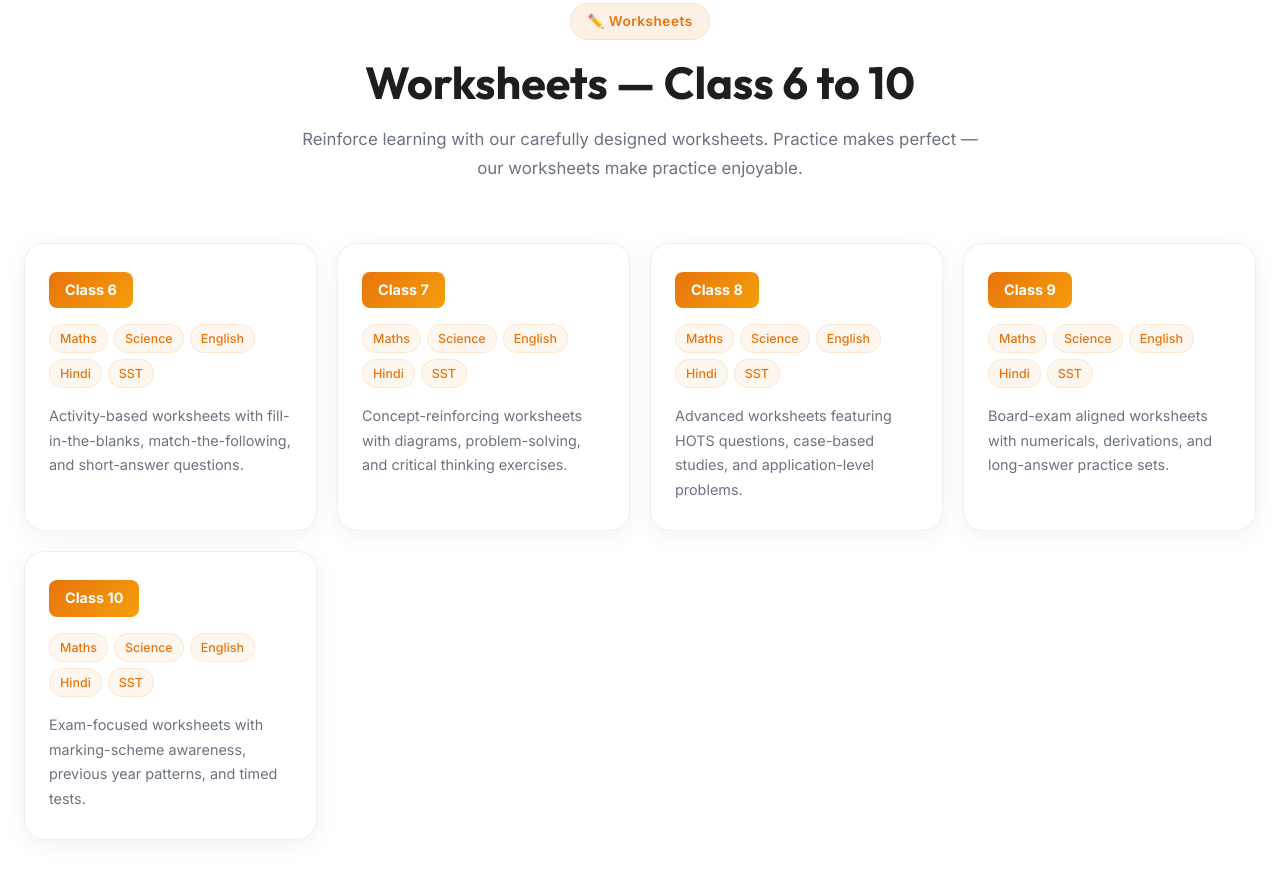
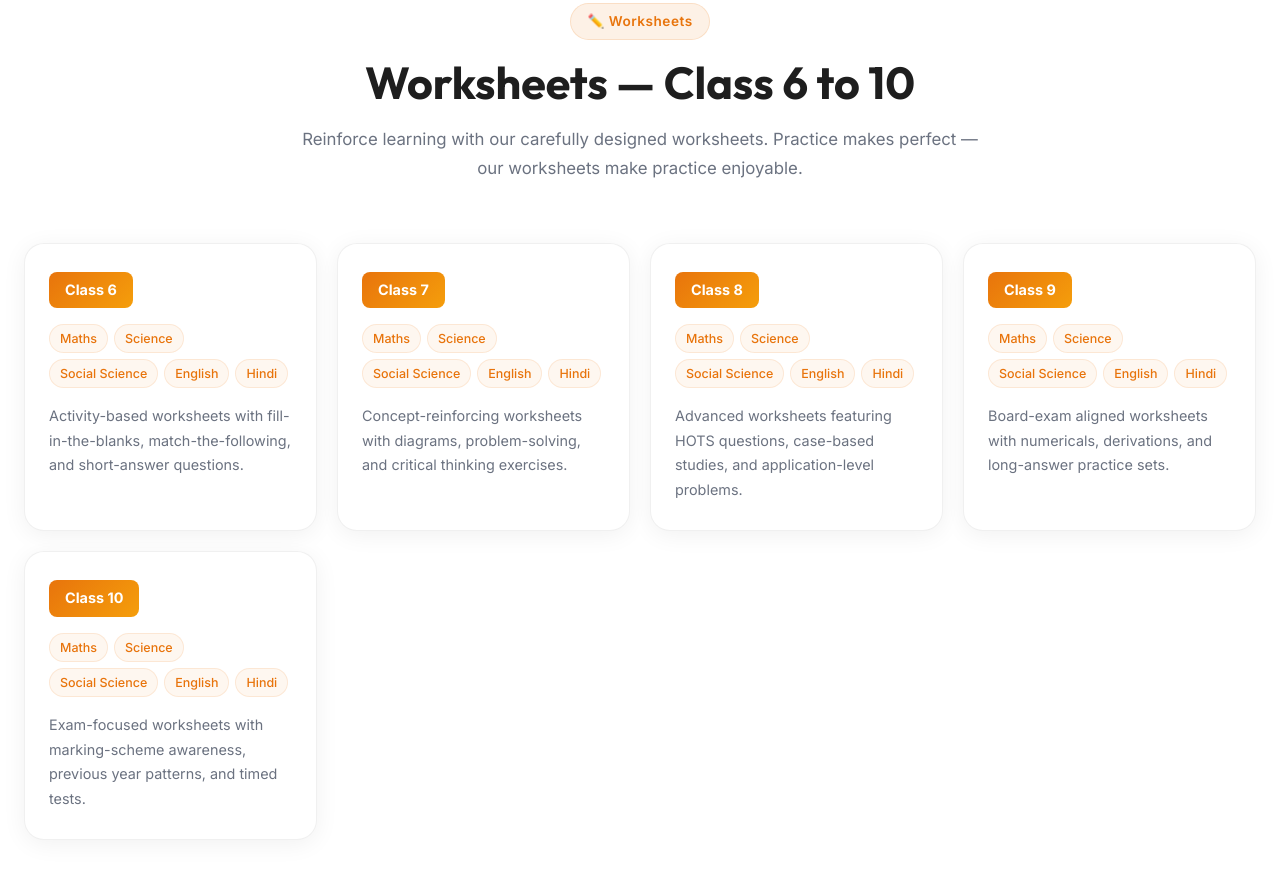
Before and after one commit to svaidik516-hash/skillox, a website: page index.html in a window 1280 px wide. Shown: the part 2735-3614 px from the top of the page. Drawn offline with Linux system fonts and the light colour scheme.

Commit message:
Add files via upload

```diff
--- a/index.html
+++ b/index.html
@@ -97,9 +97,9 @@
                         <svg width="32" height="32" viewBox="0 0 24 24" fill="none" stroke="white" stroke-width="2"><path d="M2 3h6a4 4 0 0 1 4 4v14a3 3 0 0 0-3-3H2z"></path><path d="M22 3h-6a4 4 0 0 0-4 4v14a3 3 0 0 1 3-3h7z"></path></svg>
                     </div>
                     <h3>Primary (Class 1–5)</h3>
-                    <p>Foundation-building books for Hindi, English, Mathematics, EVS & more with colourful illustrations.</p>
+                    <p>Foundation-building books for Maths, Science, Social Science, English, Hindi & more.</p>
                     <div class="card-tags">
-                        <span>Hindi</span><span>English</span><span>Maths</span><span>EVS</span>
+                        <span>Maths</span><span>Science</span><span>Social Science</span><span>English</span><span>Hindi</span>
                     </div>
                 </a>
 
@@ -180,7 +180,6 @@
 
                 <!-- ICSE -->
                 <a href="icse.html" class="board-card featured" style="text-decoration: none; color: inherit;">
-                    <div class="featured-label">Most Popular</div>
                     <div class="board-badge icse">ICSE</div>
                     <h3>Indian Certificate of Secondary Education</h3>
                     <p>Comprehensive sample papers covering the ICSE and ISC syllabus with detailed step-by-step solutions.</p>
@@ -247,35 +246,35 @@
                 <div class="worksheet-card">
                     <div class="ws-class-badge">Class 6</div>
                     <div class="ws-subjects">
-                        <span>Maths</span><span>Science</span><span>English</span><span>Hindi</span><span>SST</span>
+                        <span>Maths</span><span>Science</span><span>Social Science</span><span>English</span><span>Hindi</span>
                     </div>
                     <p>Activity-based worksheets with fill-in-the-blanks, match-the-following, and short-answer questions.</p>
                 </div>
                 <div class="worksheet-card">
                     <div class="ws-class-badge">Class 7</div>
                     <div class="ws-subjects">
-                        <span>Maths</span><span>Science</span><span>English</span><span>Hindi</span><span>SST</span>
+                        <span>Maths</span><span>Science</span><span>Social Science</span><span>English</span><span>Hindi</span>
                     </div>
                     <p>Concept-reinforcing worksheets with diagrams, problem-solving, and critical thinking exercises.</p>
                 </div>
                 <div class="worksheet-card">
                     <div class="ws-class-badge">Class 8</div>
                     <div class="ws-subjects">
-                        <span>Maths</span><span>Science</span><span>English</span><span>Hindi</span><span>SST</span>
+                        <span>Maths</span><span>Science</span><span>Social Science</span><span>English</span><span>Hindi</span>
                     </div>
                     <p>Advanced worksheets featuring HOTS questions, case-based studies, and application-level problems.</p>
                 </div>
                 <div class="worksheet-card">
                     <div class="ws-class-badge">Class 9</div>
                     <div class="ws-subjects">
-                        <span>Maths</span><span>Science</span><span>English</span><span>Hindi</span><span>SST</span>
+                        <span>Maths</span><span>Science</span><span>Social Science</span><span>English</span><span>Hindi</span>
                     </div>
                     <p>Board-exam aligned worksheets with numericals, derivations, and long-answer practice sets.</p>
                 </div>
                 <div class="worksheet-card">
                     <div class="ws-class-badge">Class 10</div>
                     <div class="ws-subjects">
-                        <span>Maths</span><span>Science</span><span>English</span><span>Hindi</span><span>SST</span>
+                        <span>Maths</span><span>Science</span><span>Social Science</span><span>English</span><span>Hindi</span>
                     </div>
                     <p>Exam-focused worksheets with marking-scheme awareness, previous year patterns, and timed tests.</p>
                 </div>
```
